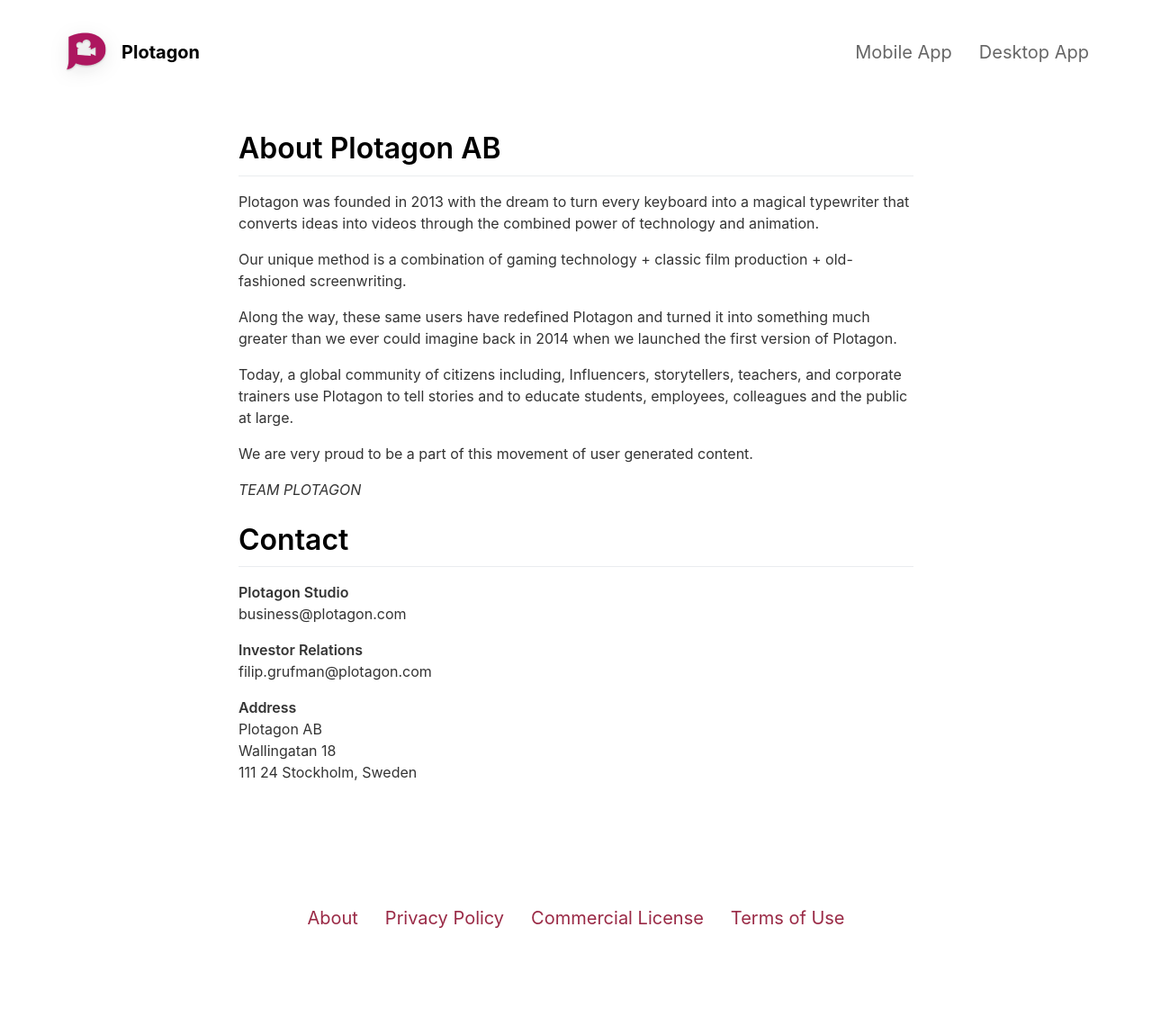
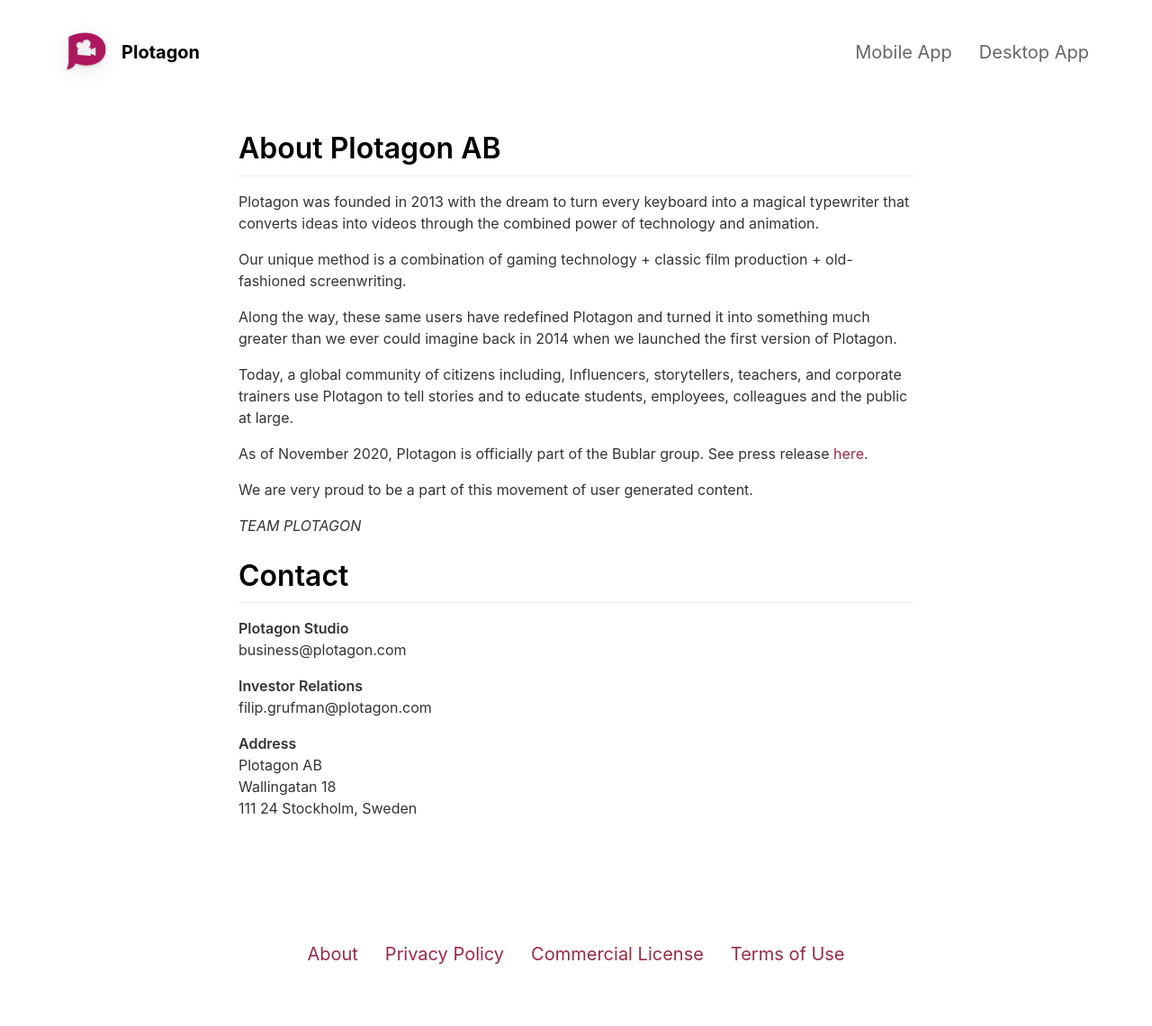
Before and after one commit to goanimateguy/plotagon.github.io, a Jekyll site: the page built from _pages/about.md, in a window 1280 px wide. Shown: the whole page at 90% size. Built offline with Jekyll 4.4.1, drawn with Linux system fonts in a browser that asks for light colours; before the commit the page ends 1100 px from its top, so only the background shows below that.

Commit message:
Update Pages “about”

```diff
--- a/_pages/about.md
+++ b/_pages/about.md
@@ -2,7 +2,6 @@
 layout: page
 title: About
 ---
-
 # About Plotagon AB
 
 Plotagon was founded in 2013 with the dream to turn every keyboard into a magical typewriter that converts ideas into videos through the combined power of technology and animation.
@@ -13,19 +12,21 @@
 
 Today, a global community of citizens including, Influencers, storytellers, teachers, and corporate trainers use Plotagon to tell stories and to educate students, employees, colleagues and the public at large.
 
+As of November 2020, Plotagon is officially part of the Bublar group. See press release [here](https://bublar.com/press/press-releases/#/bb1f73e0-739c-4490-925e-d1d09aa89e1b).
+
 We are very proud to be a part of this movement of user generated content.
 
-_TEAM PLOTAGON_
+*TEAM PLOTAGON*
 
 # Contact
 
-**Plotagon Studio**
+**Plotagon Studio**\
 business@plotagon.com
 
-**Investor Relations**
+**Investor Relations**\
 filip.grufman@plotagon.com
 
-**Address**
-Plotagon AB
-Wallingatan 18
+**Address**\
+Plotagon AB\
+Wallingatan 18\
 111 24 Stockholm, Sweden
```
